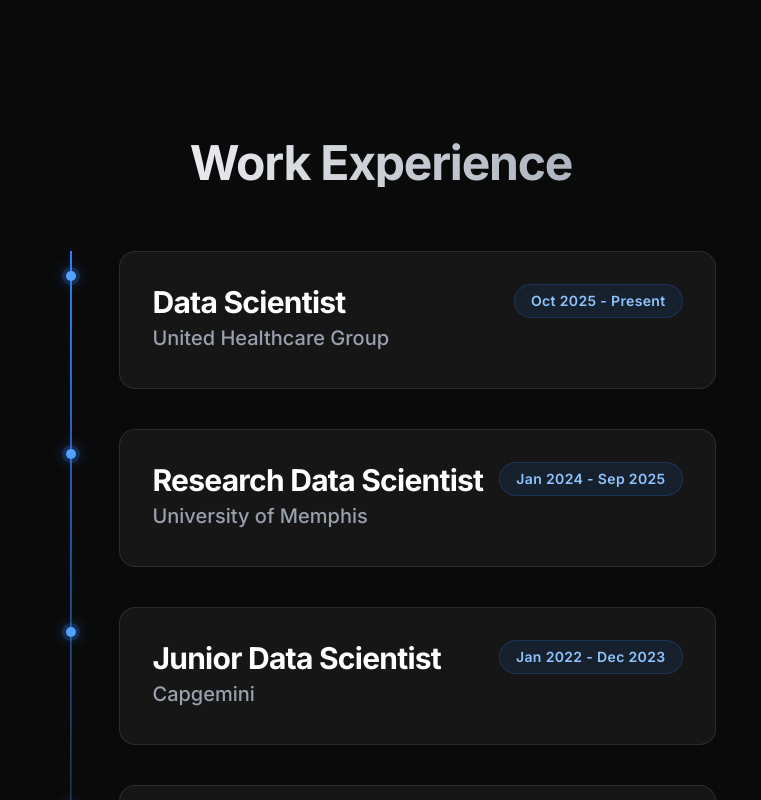
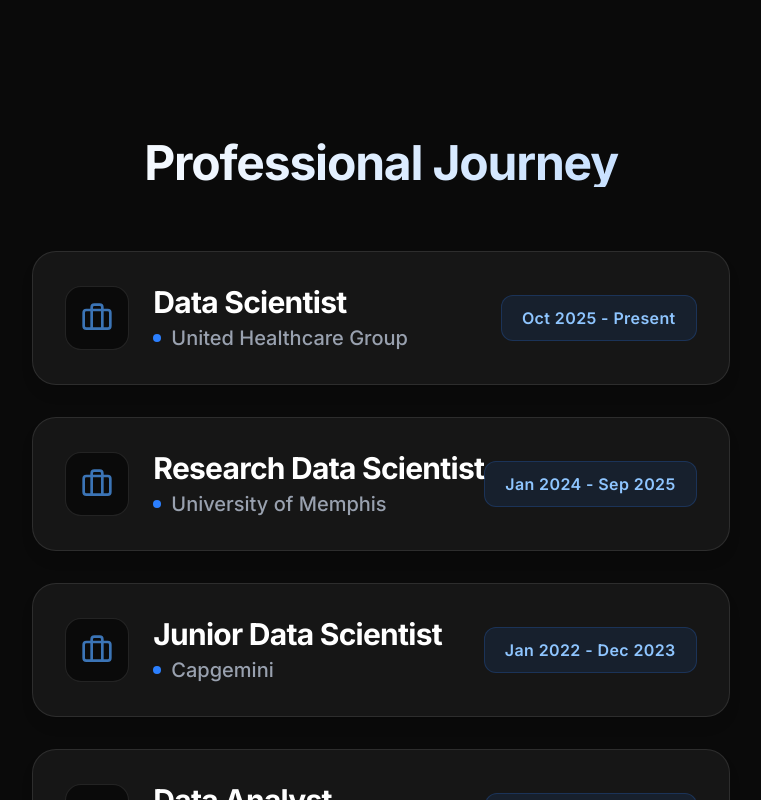
Before and after one commit to Ganateja19/ganateja-portfolio, a Next.js app: page /ganateja-portfolio/ in a window 1280 px wide. Shown: the part 1660-2460 px from the top of the page, without its empty margins (259-1020 px from the left). Built offline with nearby package versions, Linux system fonts and the light colour scheme.

Commit message:
Redesign Experience section into sleek banner style

```diff
--- a/components/Experience.tsx
+++ b/components/Experience.tsx
@@ -3,49 +3,54 @@
 import { motion } from "framer-motion";
 import SectionWrapper from "./SectionWrapper";
 import { experience } from "@/lib/data";
+import { Briefcase } from "lucide-react";
 
 const Experience = () => {
     return (
         <SectionWrapper id="experience">
-            <h2 className="text-3xl md:text-5xl font-bold tracking-tight text-transparent bg-clip-text bg-gradient-to-r from-white to-gray-400 text-center mb-16">
-                Work Experience
+            <h2 className="text-3xl md:text-5xl font-bold tracking-tight text-transparent bg-clip-text bg-gradient-to-r from-white to-blue-200 text-center mb-16">
+                Professional Journey
             </h2>
-            <div className="max-w-4xl mx-auto">
-                <div className="relative border-l border-white/10 ml-4 md:ml-6 space-y-10 pb-4 before:absolute before:inset-y-0 before:-left-px before:w-[2px] before:bg-gradient-to-b before:from-blue-500 before:via-blue-500/50 before:to-transparent">
+            <div className="max-w-4xl mx-auto flex flex-col gap-6 md:gap-8">
                 {experience.map((item, index) => (
                     <motion.div
                         key={index}
-                            initial={{ opacity: 0, x: -30 }}
-                            whileInView={{ opacity: 1, x: 0 }}
-                            viewport={{ once: true, margin: "-100px" }}
-                            transition={{ duration: 0.5, delay: index * 0.15 }}
-                            className="relative pl-8 md:pl-12 group"
+                        initial={{ opacity: 0, y: 30 }}
+                        whileInView={{ opacity: 1, y: 0 }}
+                        viewport={{ once: true, margin: "-50px" }}
+                        transition={{ duration: 0.6, delay: index * 0.1 }}
+                        className="group relative flex flex-col md:flex-row items-start md:items-center justify-between p-6 md:p-8 rounded-3xl bg-white/5 border border-white/10 hover:bg-white/10 hover:border-blue-500/40 transition-all duration-500 overflow-hidden shadow-lg hover:shadow-[0_0_40px_rgba(59,130,246,0.15)]"
                     >
-                            {/* Glowing Timeline Node */}
-                            <div className="absolute top-5 -left-[5px] w-2.5 h-2.5 rounded-full bg-blue-400 ring-4 ring-blue-500/20 shadow-[0_0_15px_rgba(59,130,246,0.8)] group-hover:ring-blue-500/40 group-hover:bg-blue-300 transition-all duration-300 z-10" />
+                        {/* Dynamic background lighting */}
+                        <div className="absolute inset-0 bg-gradient-to-br from-blue-600/5 via-transparent to-transparent opacity-0 group-hover:opacity-100 transition-opacity duration-700" />
 
-                            {/* Glassmorphism Card */}
-                            <div className="relative overflow-hidden bg-white/5 hover:bg-white/[0.07] border border-white/10 hover:border-blue-500/30 rounded-2xl p-6 md:p-8 transition-all duration-300 backdrop-blur-sm group-hover:-translate-y-1 group-hover:shadow-[0_8px_30px_rgb(0,0,0,0.4)]">
-                                {/* Subtle internal gradient */}
-                                <div className="absolute inset-0 bg-gradient-to-br from-blue-500/5 to-transparent opacity-0 group-hover:opacity-100 transition-opacity duration-500" />
+                        <div className="relative z-10 flex items-center gap-5 md:gap-6 w-full md:w-auto">
+                            {/* Icon Container */}
+                            <div className="w-14 h-14 md:w-16 md:h-16 shrink-0 rounded-2xl bg-black/50 border border-white/10 flex items-center justify-center text-blue-400 group-hover:scale-110 group-hover:text-blue-300 group-hover:border-blue-400/40 group-hover:shadow-[0_0_20px_rgba(59,130,246,0.3)] transition-all duration-500">
+                                <Briefcase className="w-6 h-6 md:w-8 md:h-8 opacity-70 group-hover:opacity-100 transition-opacity" />
+                            </div>
 
-                                <div className="relative z-10 flex flex-col md:flex-row md:items-start justify-between mb-1 gap-4">
-                                    <div>
-                                        <h3 className="text-2xl md:text-3xl font-bold text-white group-hover:text-blue-400 transition-colors duration-300 tracking-tight">
+                            <div className="flex flex-col">
+                                <h3 className="text-xl md:text-3xl font-bold text-white tracking-tight group-hover:text-blue-300 transition-colors duration-300">
                                     {item.role}
                                 </h3>
-                                        <div className="text-lg md:text-xl text-gray-400 font-medium mt-1">
+                                <div className="text-base md:text-xl font-medium text-gray-400 mt-1 flex items-center gap-2.5">
+                                    <span className="relative flex h-2 w-2">
+                                      <span className="animate-ping absolute inline-flex h-full w-full rounded-full bg-blue-400 opacity-75 group-hover:opacity-100"></span>
+                                      <span className="relative inline-flex rounded-full h-2 w-2 bg-blue-500"></span>
+                                    </span>
                                     {item.company}
                                 </div>
                             </div>
-                                    <div className="inline-flex shrink-0 items-center px-4 py-1.5 rounded-full bg-blue-500/10 text-blue-300 text-sm font-semibold tracking-wide border border-blue-500/20 shadow-inner mt-2 md:mt-0">
+                        </div>
+
+                        <div className="relative z-10 mt-6 md:mt-0 flex shrink-0 w-full md:w-auto sm:ml-20 md:ml-0">
+                            <div className="inline-flex items-center justify-center w-full px-4 py-2 md:px-5 md:py-2.5 rounded-xl bg-blue-500/10 border border-blue-500/20 text-blue-300 font-semibold text-sm md:text-base tracking-wide group-hover:bg-blue-500/20 group-hover:border-blue-500/50 group-hover:shadow-[0_0_15px_rgba(59,130,246,0.3)] transition-all duration-500 text-center">
                                 {item.period}
-                                    </div>
                             </div>
                         </div>
                     </motion.div>
                 ))}
-                </div>
             </div>
         </SectionWrapper>
     );
```
Lines whose indentation alone changed are shown as unchanged.
